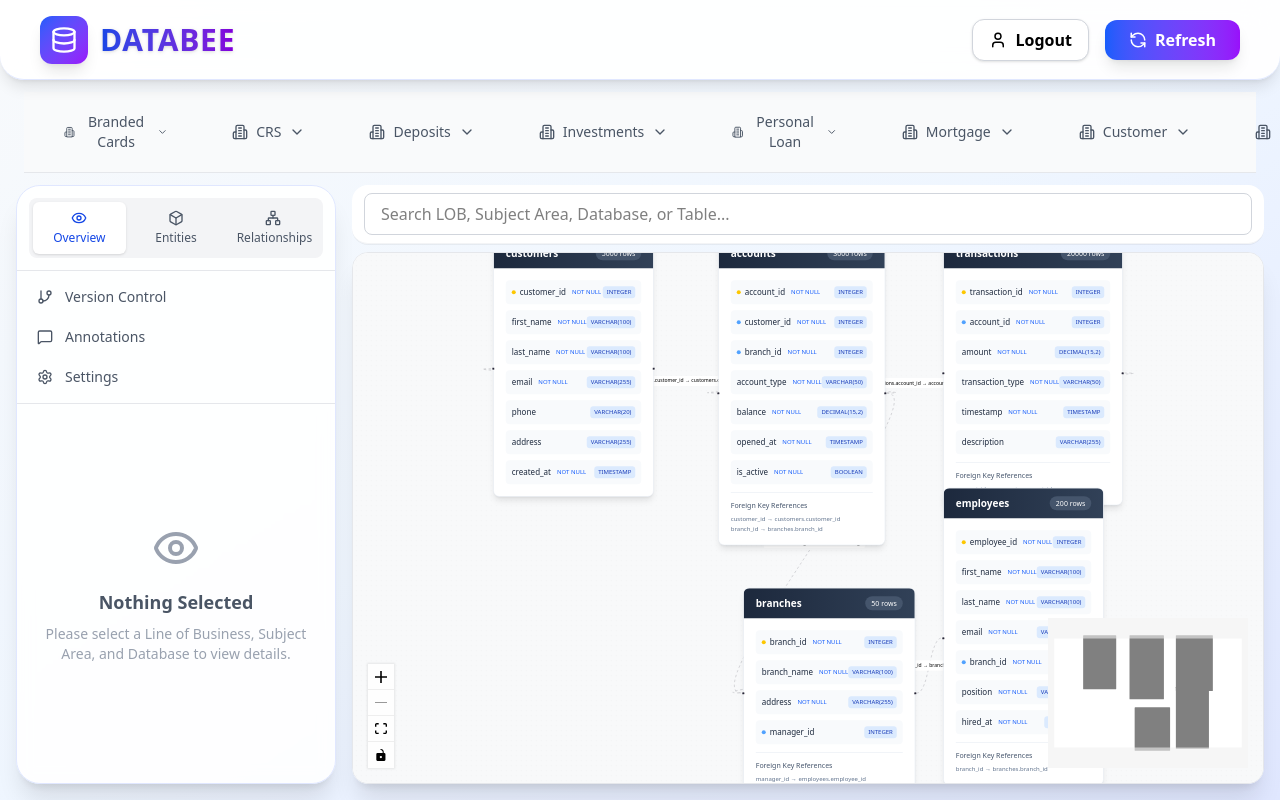
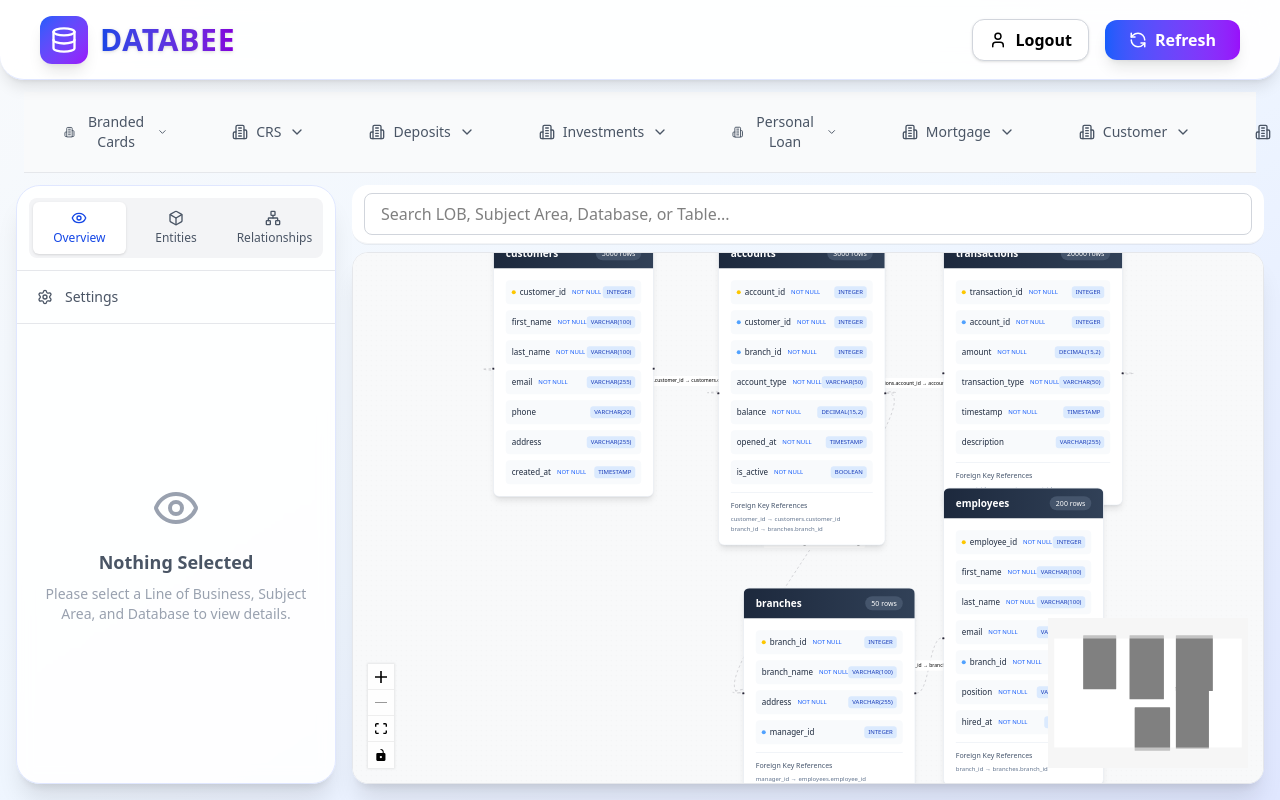
Before and after one commit to Suresh-75/SchemaBrowser, a React (Vite) app in the folder Browser/: page /dashboard in a window 1280 px wide. Built offline with nearby package versions, Linux system fonts and the light colour scheme.

Commit message:
removing vcs and annotations

```diff
--- a/Browser/src/App.jsx
+++ b/Browser/src/App.jsx
@@ -41,8 +41,8 @@ export default function App() {
     { id: "overview", label: "Overview", icon: Eye },
     { id: "entities", label: "Entities", icon: Box },
     { id: "relationships", label: "Relationships", icon: Network },
-    { id: "versions", label: "Version Control", icon: GitBranch },
-    { id: "annotations", label: "Annotations", icon: MessageSquare },
+    // { id: "versions", label: "Version Control", icon: GitBranch },
+    // { id: "annotations", label: "Annotations", icon: MessageSquare },
     { id: "settings", label: "Settings", icon: Settings },
   ];
 
```
